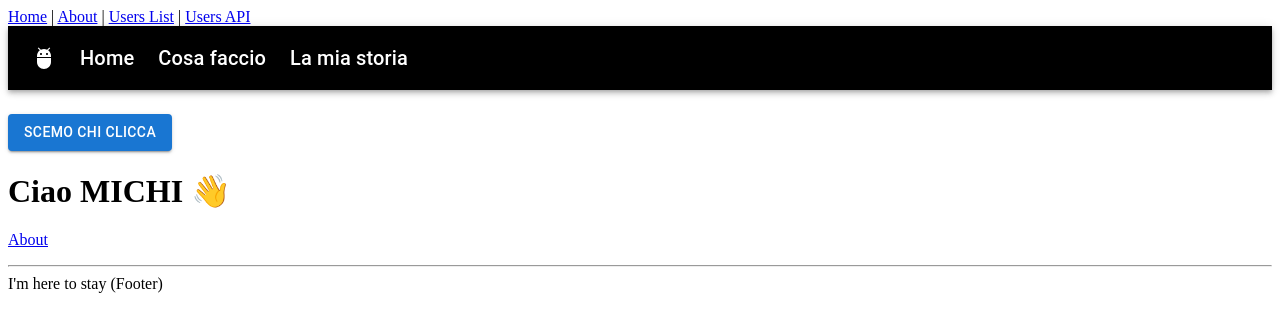
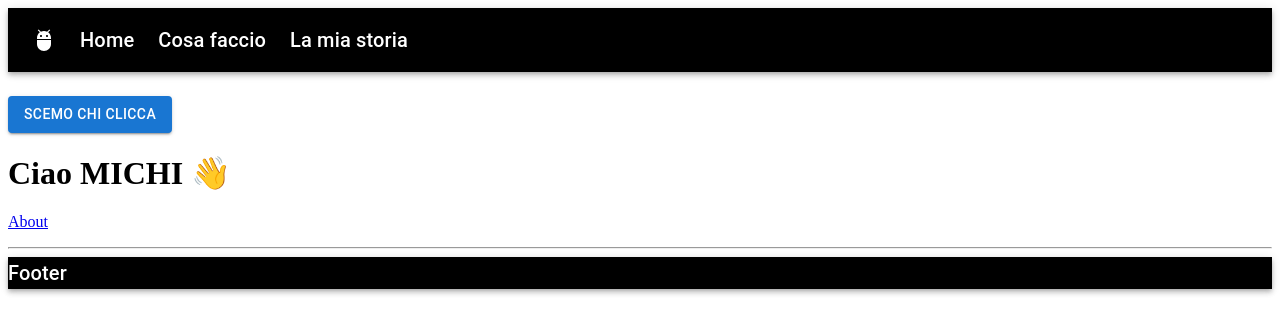
Before and after one commit to anadamastor/mic-fit, a Next.js app: page / in a window 1280 px wide. Shown: the top 334 px of the page. Built offline with nearby package versions, Linux system fonts and the light colour scheme.

Commit message:
adds footer

```diff
--- a/components/Layout.tsx
+++ b/components/Layout.tsx
@@ -1,30 +1,28 @@
 import React, { ReactNode } from "react";
 import Link from "next/link";
 import Head from "next/head";
+import { Navbar } from "./nav/Navbar";
+import { Footer } from "./nav/Footer";
 
 type Props = {
   children?: ReactNode;
   title?: string;
 };
 
-const Layout = ({ children, title = "This is the default title" }: Props) => (
+const Layout = ({ children, title = "Michela Mancini" }: Props) => (
   <div>
     <Head>
       <title>{title}</title>
       <meta charSet="utf-8" />
       <meta name="viewport" content="initial-scale=1.0, width=device-width" />
     </Head>
-    <header>
-      <nav>
-        <Link href="/">Home</Link> | <Link href="/about">About</Link> |{" "}
-        <Link href="/users">Users List</Link> |{" "}
-        <a href="/api/users">Users API</a>
-      </nav>
-    </header>
+
+        <Navbar />
+
     {children}
     <footer>
       <hr />
-      <span>I'm here to stay (Footer)</span>
+      <Footer></Footer>{" "}
     </footer>
   </div>
 );
--- /dev/null
+++ b/components/nav/Footer.tsx
@@ -0,0 +1,15 @@
+import { AppBar, Typography } from "@mui/material";
+{
+  /* <Link href="/">Home</Link> | <Link href="/about">About</Link> |{" "}
+        <Link href="/users">Users List</Link> |{" "}
+        <a href="/api/users">Users API</a> */
+}
+export const Footer = () => {
+  return (
+    <AppBar position="static" sx={{ bgcolor: "black" }}>
+      <Typography variant="h6" noWrap sx={{ mr: 3 }}>
+        Footer
+      </Typography>
+    </AppBar>
+  );
+};
--- a/components/nav/Navbar.tsx
+++ b/components/nav/Navbar.tsx
@@ -7,12 +7,17 @@ import {
   styled,
 } from "@mui/material";
 import AdbIcon from "@mui/icons-material/Adb";
-
+{
+  /* <Link href="/">Home</Link> | <Link href="/about">About</Link> |{" "}
+        <Link href="/users">Users List</Link> |{" "}
+        <a href="/api/users">Users API</a> */
+}
 export const Navbar = () => {
   return (
     <AppBar position="static" sx={{ bgcolor: "black" }}>
       <Toolbar>
         <AdbIcon sx={{ mr: 3 }} />
+          <nav>
         <Box display={"flex"} flexDirection={"row"}>
             <Typography variant="h6" noWrap sx={{ mr: 3 }}>
               Home
@@ -24,6 +29,7 @@ export const Navbar = () => {
               La mia storia
             </Typography>
         </Box>
+          </nav>
       </Toolbar>
     </AppBar>
   );
--- a/pages/index.tsx
+++ b/pages/index.tsx
@@ -4,7 +4,7 @@ import { Navbar } from "../components/nav/Navbar";
 import { Box, Button } from "@mui/material";
 const IndexPage = () => (
   <Layout title="Home | Next.js + TypeScript Example">
-    <Navbar />
+
     <Box mt={3}>
       <Button variant="contained">Scemo chi clicca</Button>
     </Box>
```
Lines whose indentation alone changed are shown as unchanged.
